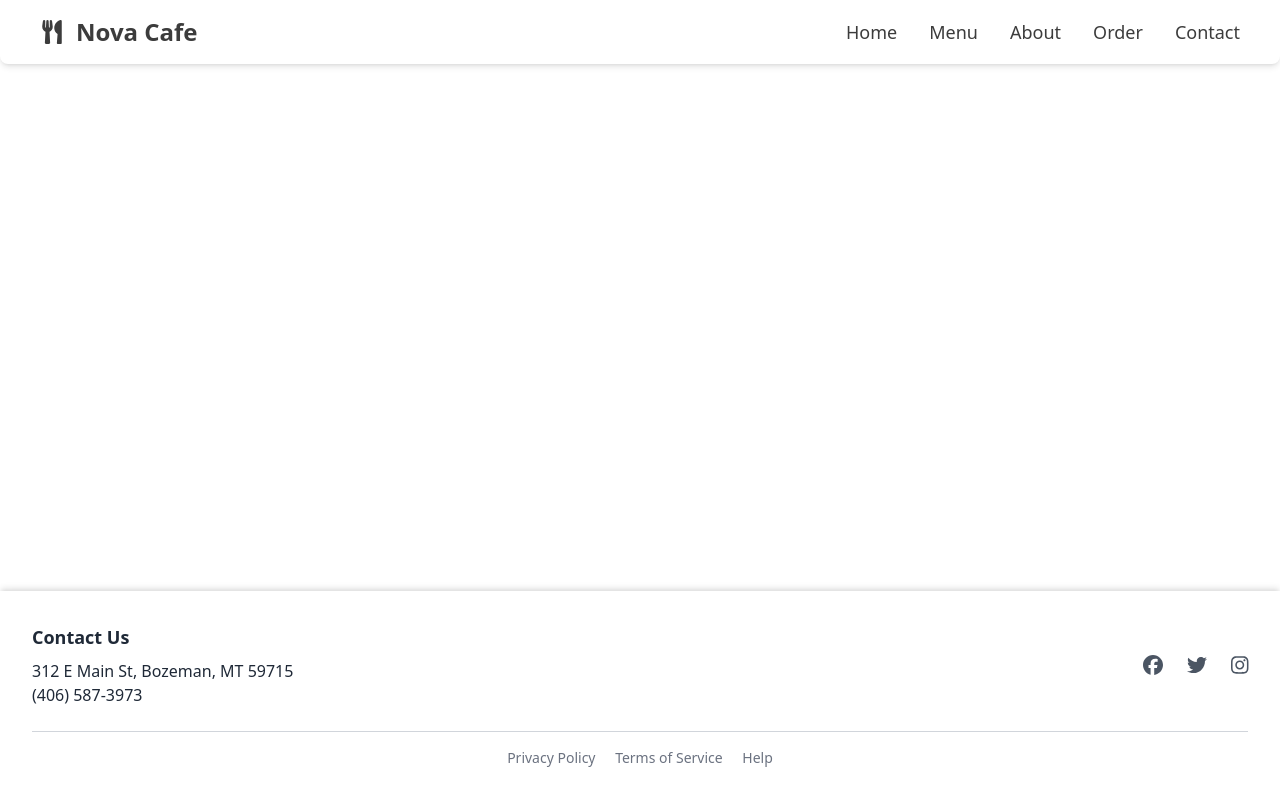
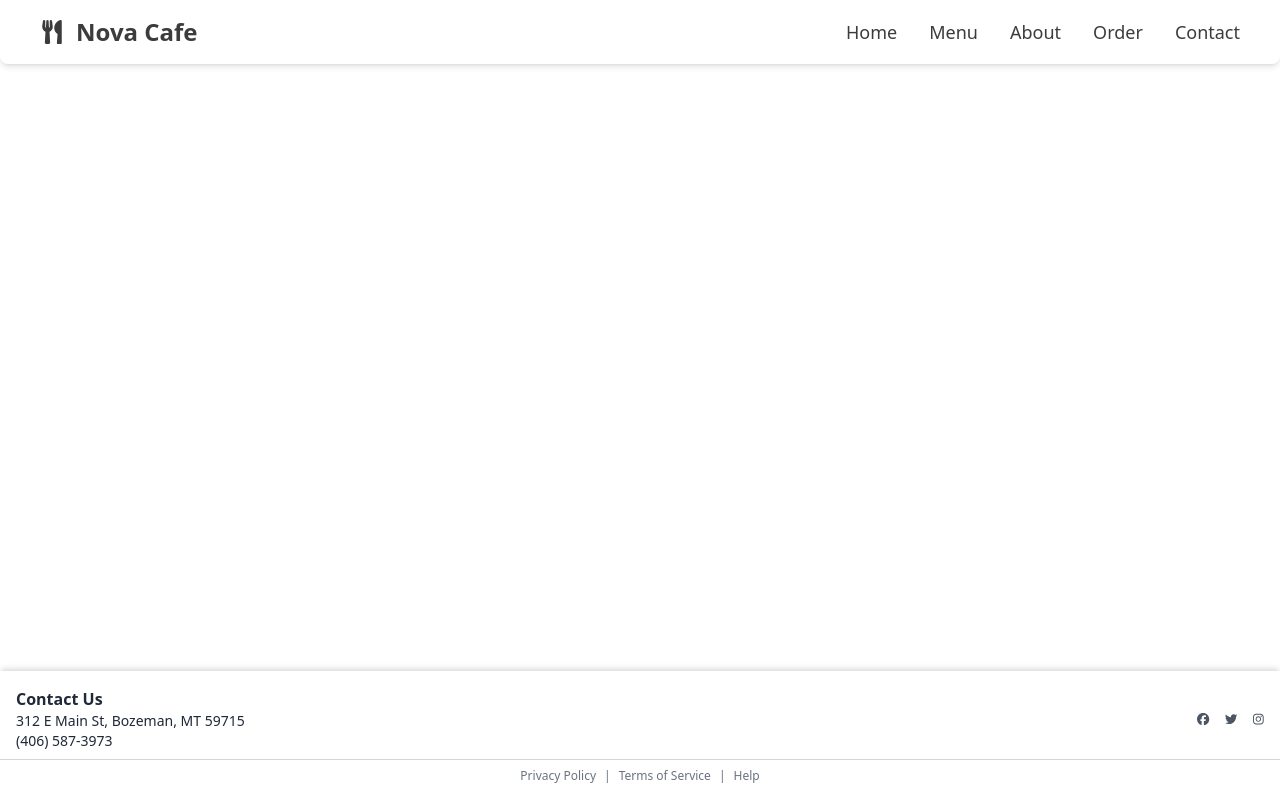
Before and after one commit to EricRivera-Snow/nova-cafe-4, a React (Vite) app: page /contact in a window 1280 px wide. Built offline with nearby package versions, Linux system fonts and the light colour scheme.

Commit message:
updated footer height

```diff
--- a/src/components/Footer.jsx
+++ b/src/components/Footer.jsx
@@ -7,51 +7,51 @@ import {
 
 const Footer = () => {
   return (
-    <footer className="bg-white text-gray-800 py-8 fixed bottom-0 w-full shadow-top">
-      <div className="max-w-7xl mx-auto px-6 lg:px-8">
-        <div className="flex flex-col md:flex-row justify-between items-center">
+    <footer className="bg-white text-gray-800 py-4 fixed bottom-0 w-full shadow-top text-sm">
+      <div className="max-w-7xl mx-auto px-4 flex flex-col md:flex-row justify-between items-center">
         {/* Contact Info */}
         <div className="text-center md:text-left">
-            <h2 className="text-lg font-semibold">Contact Us</h2>
-            <p className="mt-2">312 E Main St, Bozeman, MT 59715</p>
+          <h2 className="text-base font-semibold">Contact Us</h2>
+          <p>312 E Main St, Bozeman, MT 59715</p>
           <p>(406) 587-3973</p>
         </div>
 
         {/* Social Media Icons */}
-          <div className="flex space-x-6 mt-4 md:mt-0">
+        <div className="flex space-x-4 mt-2 md:mt-0">
           <a
             href="https://www.facebook.com/NovaCafe/"
             className="text-gray-600 hover:text-gray-800"
           >
-              <FontAwesomeIcon icon={faFacebook} size="lg" />
+            <FontAwesomeIcon icon={faFacebook} size="sm" />
           </a>
           <a
             href="https://x.com/novacafe"
             className="text-gray-600 hover:text-gray-800"
           >
-              <FontAwesomeIcon icon={faTwitter} size="lg" />
+            <FontAwesomeIcon icon={faTwitter} size="sm" />
           </a>
           <a
             href="https://www.instagram.com/thenovacafe/?hl=en"
             className="text-gray-600 hover:text-gray-800"
           >
-              <FontAwesomeIcon icon={faInstagram} size="lg" />
+            <FontAwesomeIcon icon={faInstagram} size="sm" />
           </a>
         </div>
       </div>
 
       {/* Bottom Links */}
-        <div className="border-t border-gray-300 mt-6 pt-4 text-center text-sm text-gray-500">
+      <div className="border-t border-gray-300 mt-2 pt-2 text-center text-xs text-gray-500">
         <a href="#" className="hover:text-gray-800">
           Privacy Policy
-          </a>{" "}
-          <a href="#" className="mx-4 hover:text-gray-800">
+        </a>
+        <span className="mx-2">|</span>
+        <a href="#" className="hover:text-gray-800">
           Terms of Service
-          </a>{" "}
+        </a>
+        <span className="mx-2">|</span>
         <a href="#" className="hover:text-gray-800">
           Help
         </a>
-        </div>
       </div>
     </footer>
   );
```
Lines whose indentation alone changed are shown as unchanged.
